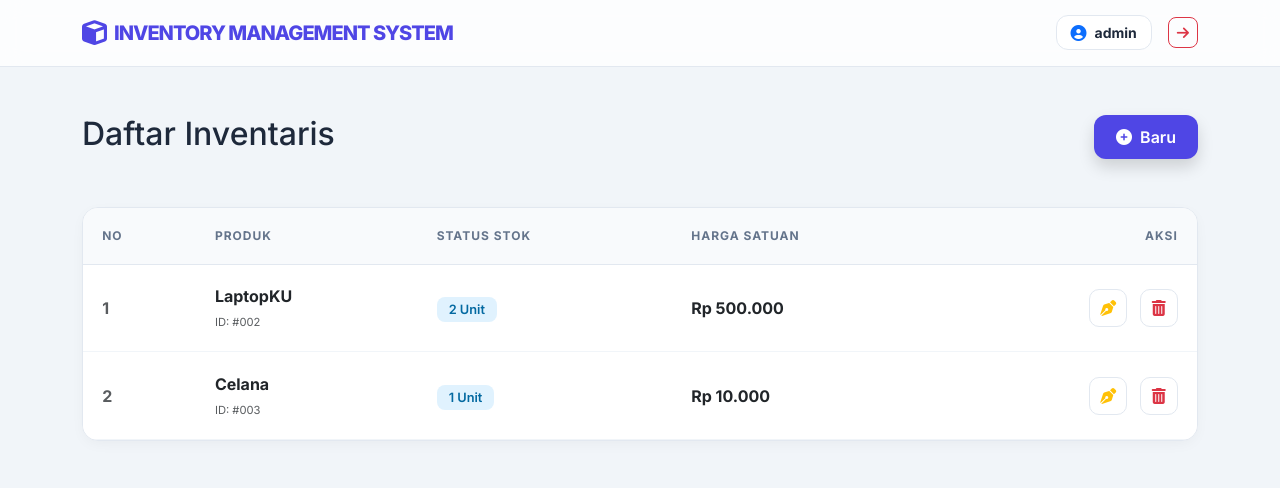
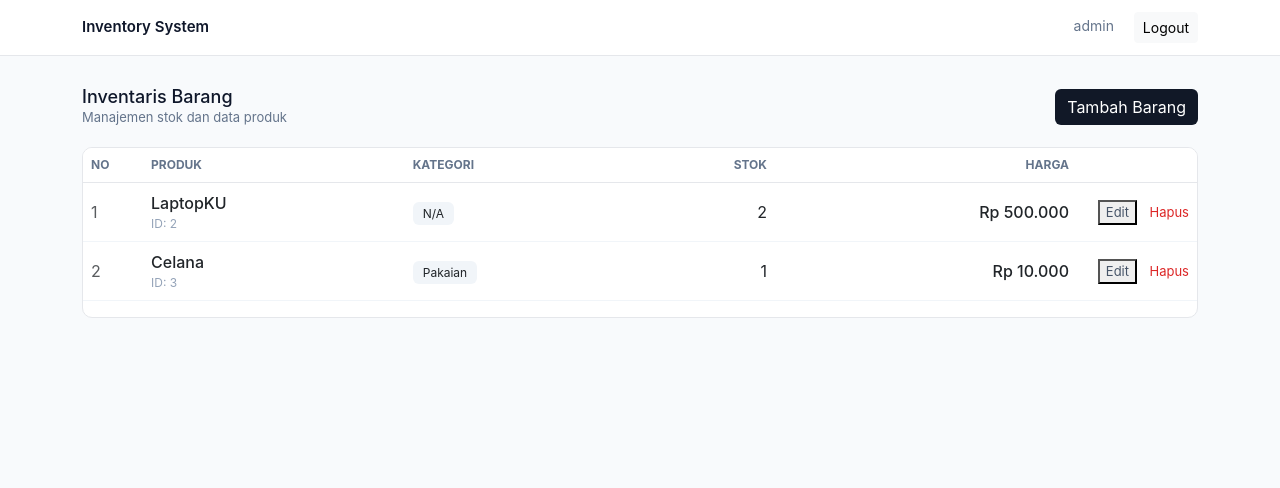
Before and after one commit to reinzzy/UJK, a PHP site: page / in a window 1280 px wide. Shown: the top 488 px of the page. Run offline with PHP 8.4, Linux system fonts and the light colour scheme; a user stored in the database is signed in; data comes from the database, SQL or seed files in the repository; both versions use the stored data as it was after the commit.

Commit message:
update UJK

```diff
--- a/assets/css/style.css
+++ b/assets/css/style.css
@@ -1,130 +1,143 @@
-:root {
-    --primary: #4f46e5;
-    --primary-hover: #4338ca;
-    --danger: #ef4444;
-    --warning: #f59e0b;
-    --success: #10b981;
-    --bg-main: #f1f5f9;
-    --text-dark: #1e293b;
-    --text-muted: #64748b;
-    --border: #e2e8f0;
+/* BASE */
+body {
+    background: #f8fafc;
+    font-family: 'Inter', sans-serif;
+    color: #0f172a;
 }
 
-body {
-    font-family: 'Inter', sans-serif;
-    background-color: var(--bg-main);
-    color: var(--text-dark);
+/* NAVBAR */
+.navbar {
+    background: #fff;
+    border-bottom: 1px solid #e5e7eb;
+    padding: 12px 0;
 }
 
-.navbar {
-    background: rgba(255, 255, 255, 0.8) !important;
-    backdrop-filter: blur(10px);
-    border-bottom: 1px solid var(--border);
-    padding: 0.8rem 0;
+.brand {
+    font-weight: 600;
+    font-size: 15px;
 }
 
-.navbar-brand {
-    font-weight: 800;
-    color: var(--primary) !important;
-    letter-spacing: -1px;
+.user-box {
+    font-size: 14px;
+    color: #64748b;
 }
 
-.user-profile {
+/* CONTENT */
+.main-content {
+    margin-top: 30px;
+}
+
+/* HEADER */
+.section-header {
     display: flex;
+    justify-content: space-between;
     align-items: center;
-    background: white;
-    border: 1px solid var(--border);
-    padding: 6px 14px;
+    margin-bottom: 20px;
+}
+
+.section-header h3 {
+    font-size: 18px;
+    margin: 0;
+}
+
+.section-header p {
+    font-size: 13px;
+    color: #64748b;
+    margin: 0;
+}
+
+/* TABLE */
+.table-wrapper {
+    background: #fff;
+    border: 1px solid #e5e7eb;
+    border-radius: 10px;
+    overflow: hidden;
+}
+
+.table-modern th {
+    font-size: 12px;
+    text-transform: uppercase;
+    color: #64748b;
+    border-bottom: 1px solid #e5e7eb;
+}
+
+.table-modern td {
+    vertical-align: middle;
+    border-color: #f1f5f9;
+}
+
+.table-modern tr:hover {
+    background: #f9fafb;
+}
+
+/* ITEM */
+.item-name {
+    font-weight: 500;
+}
+
+.item-id {
+    font-size: 12px;
+    color: #94a3b8;
+}
+
+/* BADGE */
+.badge-soft {
+    background: #f1f5f9;
+    padding: 4px 10px;
+    border-radius: 6px;
+    font-size: 12px;
+}
+
+/* PRICE */
+.price {
+    font-weight: 500;
+}
+
+/* ACTION */
+.action-link {
+    font-size: 13px;
+    color: #475569;
+    text-decoration: none;
+}
+
+.action-link:hover {
+    color: #111827;
+}
+
+.action-link.danger {
+    color: #dc2626;
+}
+
+/* BUTTON */
+.btn-primary {
+    background: #111827;
+    border: none;
+}
+
+.btn-primary:hover {
+    background: #000;
+}
+
+/* MODAL */
+.modal-content {
     border-radius: 12px;
 }
 
-.card-table {
-    background: white;
-    border-radius: 16px;
-    border: 1px solid var(--border);
-    box-shadow: 0 4px 15px -3px rgba(0, 0, 0, 0.05);
-    overflow: hidden;
-}
-
-.table thead th {
-    background: #f8fafc;
-    color: var(--text-muted);
-    font-size: 0.75rem;
-    font-weight: 700;
-    text-transform: uppercase;
-    letter-spacing: 1px;
-    padding: 1.2rem;
-    border-bottom: 1px solid var(--border);
-}
-
-.table tbody td {
-    padding: 1.2rem;
-    vertical-align: middle;
+.modal-header {
     border-bottom: 1px solid #f1f5f9;
 }
 
-.badge-stok {
-    background: #e0f2fe;
-    color: #0369a1;
-    font-weight: 600;
-    font-size: 0.8rem;
-    padding: 5px 12px;
-    border-radius: 8px;
+.modal-footer {
+    border-top: 1px solid #f1f5f9;
 }
 
-.btn-action {
-    height: 38px;
-    width: 38px;
-    display: inline-flex;
-    align-items: center;
-    justify-content: center;
-    border-radius: 10px;
-    border: 1px solid var(--border);
-    background: white;
-    transition: all 0.2s cubic-bezier(0.4, 0, 0.2, 1);
+/* INPUT */
+.form-control, .form-select {
+    border-radius: 8px;
+    border: 1px solid #e5e7eb;
 }
 
-.btn-action:hover {
-    transform: translateY(-2px);
-    box-shadow: 0 4px 10px rgba(0,0,0,0.05);
+.form-control:focus, .form-select:focus {
+    border-color: #111827;
+    box-shadow: none;
 }
-
-.btn-action.text-warning:hover { border-color: var(--warning); background: #fffbeb; }
-.btn-action.text-danger:hover { border-color: var(--danger); background: #fef2f2; }
-
-.btn-primary {
-    background: var(--primary);
-    border: none;
-    padding: 10px 22px;
-    border-radius: 12px;
-    font-weight: 600;
-    transition: 0.3s;
-}
-
-.btn-primary:hover {
-    background: var(--primary-hover);
-    transform: translateY(-2px);
-    box-shadow: 0 8px 20px -6px rgba(79, 70, 229, 0.4);
-}
-
-.modal-content {
-    border-radius: 20px;
-    border: none;
-    box-shadow: 0 25px 50px -12px rgba(0, 0, 0, 0.2);
-}
-
-.modal-header { padding: 1.5rem; border-bottom: 1px solid #f1f5f9; }
-.modal-body { padding: 1.5rem; }
-
-.form-control {
-    border-radius: 12px;
-    padding: 0.75rem 1rem;
-    border: 1px solid var(--border);
-    background: #f8fafc;
-}
-
-.form-control:focus {
-    background: white;
-    border-color: var(--primary);
-    box-shadow: 0 0 0 4px rgba(79, 70, 229, 0.1);
-}
--- a/index.php
+++ b/index.php
@@ -5,186 +5,201 @@ if (!isset($_SESSION['login'])) {
     exit;
 }
 require 'config/koneksi.php';
-$query = mysqli_query($conn, "SELECT * FROM barang");
+
+$query = mysqli_query($conn, "SELECT barang.*, kategori.nama_kategori
+                              FROM barang
+                              LEFT JOIN kategori ON barang.id_kategori = kategori.id");
+
+$data_barang = [];
+while ($row = mysqli_fetch_assoc($query)) {
+    $data_barang[] = $row;
+}
 ?>
 <!DOCTYPE html>
 <html lang="id">
 <head>
 <meta charset="UTF-8">
 <meta name="viewport" content="width=device-width, initial-scale=1.0">
-    <title>Inventory Dashboard</title>
-    <link href="https://fonts.googleapis.com/css2?family=Inter:wght@400;500;600;700;800&display=swap" rel="stylesheet">
-    <link rel="stylesheet" href="https://cdnjs.cloudflare.com/ajax/libs/font-awesome/6.4.0/css/all.min.css">
+<title>Inventory</title>
+
 <link href="https://cdn.jsdelivr.net/npm/bootstrap@5.3.0/dist/css/bootstrap.min.css" rel="stylesheet">
 <link rel="stylesheet" href="assets/css/style.css">
 </head>
+
 <body>
-    <nav class="navbar navbar-expand-lg navbar-light sticky-top">
-        <div class="container">
-            <a class="navbar-brand d-flex align-items-center" href="#">
-                <i class="fa-solid fa-cube fa-lg me-2"></i>INVENTORY MANAGEMENT SYSTEM
-            </a>
-            <div class="d-flex align-items-center">
-                <div class="user-profile me-3">
-                    <i class="fa-solid fa-user-circle text-primary me-2"></i>
-                    <span class="small fw-bold"><?= htmlspecialchars($_SESSION['user']); ?></span>
-                </div>
-                <a href="auth/logout.php" class="btn btn-outline-danger btn-sm rounded-3" onclick="return confirm('Keluar dari sistem?')">
-                    <i class="fa-solid fa-arrow-right"></i>
-                </a>
+
+<!-- NAVBAR -->
+<nav class="navbar">
+    <div class="container d-flex justify-content-between align-items-center">
+        <div class="brand">Inventory System</div>
+        <div class="user-box">
+            <span><?= htmlspecialchars($_SESSION['user']); ?></span>
+            <a href="auth/logout.php" class="btn btn-sm btn-light ms-3">Logout</a>
         </div>
     </div>
 </nav>
 
-    <div class="container py-5">
-        <div class="row mb-5 align-items-center">
-            <div class="col">
-                <h2 class="fw-800 mb-1">Daftar Inventaris</h2>
+<div class="container main-content">
+
+    <!-- HEADER -->
+    <div class="section-header">
+        <div>
+            <h3>Inventaris Barang</h3>
+            <p>Manajemen stok dan data produk</p>
         </div>
-            <div class="col-auto">
-                <button class="btn btn-primary shadow" data-bs-toggle="modal" data-bs-target="#modalTambah">
-                    <i class="fa-solid fa-plus-circle me-2"></i>Baru
+
+        <button class="btn btn-primary" data-bs-toggle="modal" data-bs-target="#modalTambah">
+            Tambah Barang
         </button>
     </div>
-        </div>
 
-        <div class="card-table mt-4">
-            <div class="table-responsive">
-                <table class="table table-hover mb-0">
+    <!-- TABLE -->
+    <div class="table-wrapper">
+        <table class="table table-modern">
             <thead>
                 <tr>
-                            <th>No</th>
+                    <th style="width:60px;">No</th>
                     <th>Produk</th>
-                            <th>Status Stok</th>
-                            <th>Harga Satuan</th>
-                            <th class="text-end">Aksi</th>
+                    <th>Kategori</th>
+                    <th class="text-end">Stok</th>
+                    <th class="text-end">Harga</th>
+                    <th style="width:120px;"></th>
                 </tr>
             </thead>
             <tbody>
-                        <?php
-                        $i = 1;
-                        if(mysqli_num_rows($query) > 0):
-                            while($row = mysqli_fetch_assoc($query)) :
-                        ?>
+            <?php if(count($data_barang) > 0): ?>
+                <?php $i=1; foreach($data_barang as $row): ?>
                 <tr>
-                            <td class="text-muted fw-bold"><?= $i++; ?></td>
+                    <td class="text-muted"><?= $i++; ?></td>
+
                     <td>
-                                <span class="fw-bold d-block"><?= $row['nama_barang']; ?></span>
-                                <span class="text-muted" style="font-size: 0.7rem;">ID: #00<?= $row['id']; ?></span>
+                        <div class="item-name"><?= htmlspecialchars($row['nama_barang']); ?></div>
+                        <div class="item-id">ID: <?= $row['id']; ?></div>
                     </td>
-                            <td><span class="badge-stok"><?= $row['stok']; ?> Unit</span></td>
-                            <td class="fw-bold text-dark">Rp <?= number_format($row['harga'], 0, ',', '.'); ?></td>
+
+                    <td>
+                        <span class="badge-soft">
+                            <?= $row['nama_kategori'] ?? 'N/A'; ?>
+                        </span>
+                    </td>
+
+                    <td class="text-end"><?= $row['stok']; ?></td>
+
+                    <td class="text-end price">
+                        Rp <?= number_format($row['harga'],0,',','.'); ?>
+                    </td>
+
                     <td class="text-end">
-                                <button class="btn-action text-warning me-2" data-bs-toggle="modal" data-bs-target="#modalEdit<?= $row['id']; ?>">
-                                    <i class="fa-solid fa-pen-nib"></i>
+                        <button class="action-link" data-bs-toggle="modal" data-bs-target="#modalEdit<?= $row['id']; ?>">
+                            Edit
                         </button>
-                                <button class="btn-action text-danger" data-bs-toggle="modal" data-bs-target="#modalHapus<?= $row['id']; ?>">
-                                    <i class="fa-solid fa-trash-alt"></i>
-                                </button>
+                        <a href="process/hapus.php?id=<?= $row['id']; ?>" class="action-link danger ms-2" onclick="return confirm('Hapus data?')">
+                            Hapus
+                        </a>
                     </td>
                 </tr>
-
-                        <div class="modal fade" id="modalEdit<?= $row['id']; ?>" tabindex="-1">
-                            <div class="modal-dialog modal-dialog-centered">
-                                <div class="modal-content">
-                                    <form action="process/edit.php" method="POST">
-                                        <div class="modal-header">
-                                            <h5 class="fw-bold">Edit Informasi</h5>
-                                            <button type="button" class="btn-close" data-bs-dismiss="modal"></button>
-                                        </div>
-                                        <div class="modal-body">
-                                            <input type="hidden" name="id" value="<?= $row['id']; ?>">
-                                            <div class="mb-3">
-                                                <label class="form-label">Nama Barang</label>
-                                                <input type="text" name="nama_barang" class="form-control" value="<?= $row['nama_barang']; ?>" required>
-                                            </div>
-                                            <div class="row">
-                                                <div class="col-6 mb-3">
-                                                    <label class="form-label">Stok</label>
-                                                    <input type="number" name="stok" class="form-control" value="<?= $row['stok']; ?>" required>
-                                                </div>
-                                                <div class="col-6 mb-3">
-                                                    <label class="form-label">Harga</label>
-                                                    <input type="number" name="harga" class="form-control" value="<?= $row['harga']; ?>" required>
-                                                </div>
-                                            </div>
-                                        </div>
-                                        <div class="modal-footer border-0">
-                                            <button type="button" class="btn btn-light rounded-3" data-bs-dismiss="modal">Batal</button>
-                                            <button type="submit" name="update" class="btn btn-primary">Simpan Perubahan</button>
-                                        </div>
-                                    </form>
-                                </div>
-                            </div>
-                        </div>
-
-                        <div class="modal fade" id="modalHapus<?= $row['id']; ?>" tabindex="-1">
-                            <div class="modal-dialog modal-dialog-centered modal-sm">
-                                <div class="modal-content text-center p-3">
-                                    <div class="modal-body">
-                                        <div class="text-danger mb-3">
-                                            <i class="fa-solid fa-triangle-exclamation fa-4x"></i>
-                                        </div>
-                                        <h5 class="fw-bold">Konfirmasi Hapus</h5>
-                                        <p class="small text-muted">Hapus <strong><?= $row['nama_barang']; ?></strong>?<br> Ini tidak dapat dibatalkan.</p>
-                                        <div class="d-grid gap-2 mt-4">
-                                            <a href="process/hapus.php?id=<?= $row['id']; ?>" class="btn btn-danger py-2 rounded-3">Hapus Sekarang</a>
-                                            <button class="btn btn-light py-2 rounded-3" data-bs-dismiss="modal">Batal</button>
-                                        </div>
-                                    </div>
-                                </div>
-                            </div>
-                        </div>
-
-                        <?php
-                            endwhile;
-                        else:
-                        ?>
+                <?php endforeach; ?>
+            <?php else: ?>
                 <tr>
-                            <td colspan="5" class="text-center py-5">
-                                <div class="opacity-25 mb-3">
-                                    <i class="fa-solid fa-box-open fa-5x"></i>
-                                </div>
-                                <h6 class="fw-bold text-muted">Belum ada barang terdaftar</h6>
-                            </td>
+                    <td colspan="6" class="text-center py-4 text-muted">Belum ada data</td>
                 </tr>
             <?php endif; ?>
             </tbody>
         </table>
     </div>
+
+</div>
+
+<!-- MODAL EDIT -->
+<?php foreach($data_barang as $row): ?>
+<div class="modal fade" id="modalEdit<?= $row['id']; ?>">
+    <div class="modal-dialog">
+        <form action="process/edit.php" method="POST" class="modal-content">
+            <div class="modal-header">
+                <h6>Edit Barang</h6>
+                <button class="btn-close" data-bs-dismiss="modal"></button>
+            </div>
+
+            <div class="modal-body">
+                <input type="hidden" name="id" value="<?= $row['id']; ?>">
+
+                <div class="mb-3">
+                    <label>Nama Barang</label>
+                    <input type="text" name="nama_barang" class="form-control" value="<?= htmlspecialchars($row['nama_barang']); ?>">
+                </div>
+
+                <div class="mb-3">
+                    <label>Kategori</label>
+                    <select name="id_kategori" class="form-select">
+                        <?php
+                        $kat = mysqli_query($conn, "SELECT * FROM kategori");
+                        while($k = mysqli_fetch_assoc($kat)):
+                        ?>
+                        <option value="<?= $k['id']; ?>" <?= $k['id']==$row['id_kategori']?'selected':'' ?>>
+                            <?= $k['nama_kategori']; ?>
+                        </option>
+                        <?php endwhile; ?>
+                    </select>
+                </div>
+
+                <div class="row">
+                    <div class="col">
+                        <label>Stok</label>
+                        <input type="number" name="stok" class="form-control" value="<?= $row['stok']; ?>">
+                    </div>
+                    <div class="col">
+                        <label>Harga</label>
+                        <input type="number" name="harga" class="form-control" value="<?= $row['harga']; ?>">
+                    </div>
                 </div>
             </div>
 
-    <div class="modal fade" id="modalTambah" tabindex="-1">
-        <div class="modal-dialog modal-dialog-centered">
-            <div class="modal-content">
-                <form action="process/tambah.php" method="POST">
+            <div class="modal-footer">
+                <button class="btn btn-light" data-bs-dismiss="modal">Batal</button>
+                <button class="btn btn-primary">Simpan</button>
+            </div>
+        </form>
+    </div>
+</div>
+<?php endforeach; ?>
+
+<!-- MODAL TAMBAH -->
+<div class="modal fade" id="modalTambah">
+    <div class="modal-dialog">
+        <form action="process/tambah.php" method="POST" class="modal-content">
             <div class="modal-header">
-                        <h5 class="fw-bold">Registrasi Barang</h5>
-                        <button type="button" class="btn-close" data-bs-dismiss="modal"></button>
+                <h6>Tambah Barang</h6>
+                <button class="btn-close" data-bs-dismiss="modal"></button>
             </div>
+
             <div class="modal-body">
-                        <div class="mb-3">
-                            <label class="form-label">Nama Barang</label>
-                            <input type="text" name="nama_barang" class="form-control" placeholder="Masukkan Nama Barang" required>
+                <input type="text" name="nama_barang" class="form-control mb-3" placeholder="Nama barang">
+
+                <select name="id_kategori" class="form-select mb-3">
+                    <option value="">Pilih kategori</option>
+                    <?php
+                    $kat = mysqli_query($conn, "SELECT * FROM kategori");
+                    while($k = mysqli_fetch_assoc($kat)):
+                    ?>
+                    <option value="<?= $k['id']; ?>"><?= $k['nama_kategori']; ?></option>
+                    <?php endwhile; ?>
+                </select>
+
+                <div class="row">
+                    <div class="col">
+                        <input type="number" name="stok" class="form-control" placeholder="Stok">
                     </div>
-                        <div class="row">
-                            <div class="col-6 mb-3">
-                                <label class="form-label">Stok Awal</label>
-                                <input type="number" name="stok" class="form-control" placeholder="0" required>
-                            </div>
-                            <div class="col-6 mb-3">
-                                <label class="form-label">Harga Jual</label>
-                                <input type="number" name="harga" class="form-control" placeholder="0" required>
+                    <div class="col">
+                        <input type="number" name="harga" class="form-control" placeholder="Harga">
                     </div>
                 </div>
             </div>
-                    <div class="modal-footer border-0">
-                        <button type="button" class="btn btn-light rounded-3" data-bs-dismiss="modal">Batal</button>
-                        <button type="submit" name="submit" class="btn btn-primary">Simpan Barang</button>
+
+            <div class="modal-footer">
+                <button class="btn btn-light" data-bs-dismiss="modal">Batal</button>
+                <button class="btn btn-primary">Simpan</button>
             </div>
         </form>
-            </div>
     </div>
 </div>
 
```
Also changed, not shown: inventory.sql (+142 -11 lines), process/edit.php (+27 -2 lines), process/hapus.php (+17 -4 lines), process/tambah.php (+7 -7 lines). Lines whose indentation alone changed are shown as unchanged.
